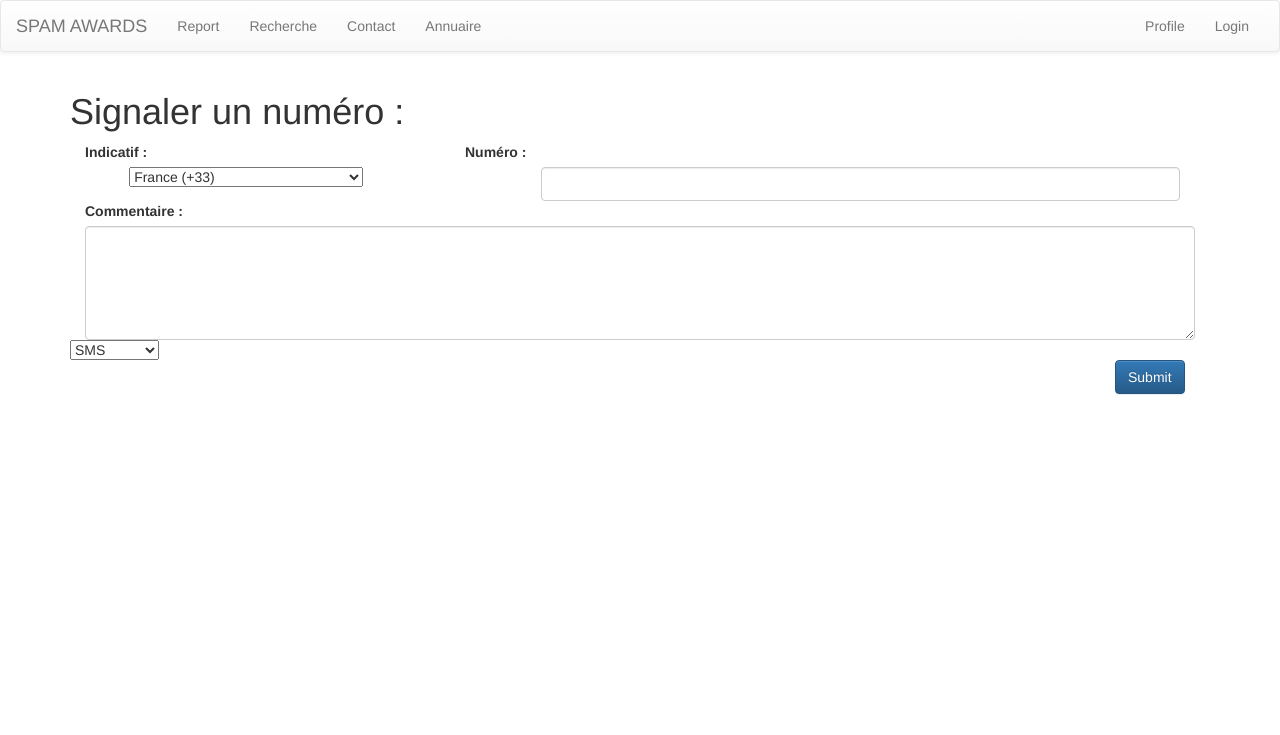
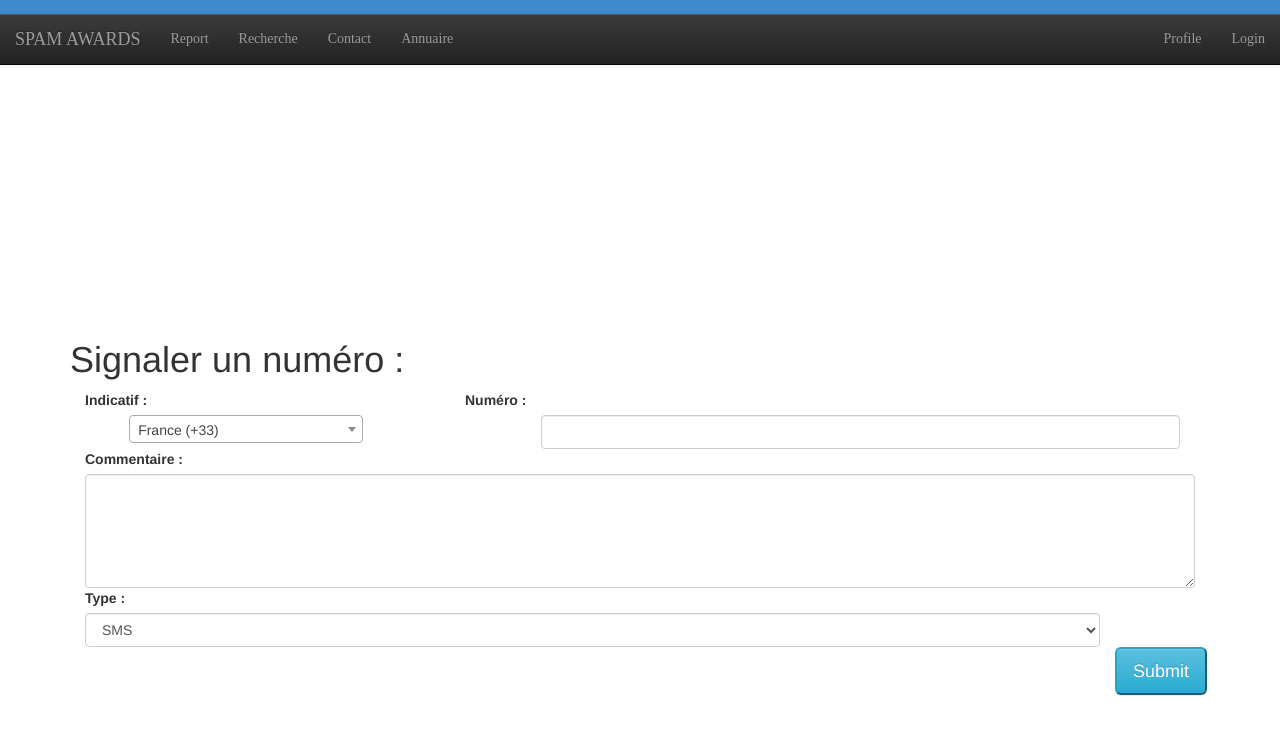
Before and after one commit to MUCHZER/SpamReporter, a PHP site: page /report in a window 1280 px wide. Shown: the top 735 px of the page. Run offline with PHP 8.4, Linux system fonts and the light colour scheme; some libraries are stand-ins or nearby versions; some web fonts are replaced.

Commit message:
Init dev3 branch & add front debug
Signed-off-by: FarisOlivier <olivier.l@codeur.online>

```diff
--- a/view/box.twig
+++ b/view/box.twig
@@ -1,6 +1,5 @@
 
 {% for item in results %}
-
 
 <div class="col-xs-12 col-sm-6 col-md-3">
 	<div class="panel panel-primary ">
@@ -14,7 +13,7 @@
 			</ul>
 
 			<h4>Nature: </h4>
-				<p>{{ item.resume }}</p>
+				<p class="panel-text">{{ item.resume }}</p>
 
 				<span class="text-right"><a href="report/{{ item.prim_key }}/fiche.html">En savoir plus</a></span>
 		</div>
--- a/view/css/style.css
+++ b/view/css/style.css
@@ -1,11 +1,93 @@
-.centered{
-margin:auto 0;
+
+@font-face {
+    font-family: 'champagne__limousinesBdIt';
+    src: url('../fonts/champagne__limousines_bold_italic-webfont.woff2') format('woff2'),
+         url('../fonts/champagne__limousines_bold_italic-webfont.woff') format('woff');
+    font-weight: normal;
+    font-style: normal;
 
 }
+
+@font-face {
+    font-family: 'champagne__limousinesbold';
+    src: url('../fonts/champagne__limousines_bold-webfont.woff2') format('woff2'),
+         url('../fonts/champagne__limousines_bold-webfont.woff') format('woff');
+    font-weight: normal;
+    font-style: normal;
+
+}
+
+@font-face {
+    font-family: 'champagne__limousinesitalic';
+    src: url('../fonts/champagne__limousines_italic-webfont.woff2') format('woff2'),
+         url('../fonts/champagne__limousines_italic-webfont.woff') format('woff');
+    font-weight: normal;
+    font-style: normal;
+
+}
+
+
+
+
+@font-face {
+    font-family: 'champagne__limousinesregular';
+    src: url('../fonts/champagne__limousines-webfont.woff2') format('woff2'),
+         url('../fonts/champagne__limousines-webfont.woff') format('woff');
+    font-weight: normal;
+    font-style: normal;
+
+}
+
+h2{
+font-family: 'champagne__limousinesregular';
+
+}
+
+
+.navbar{
+    border-top: 1em solid #3e8acc;
+    font-family: 'champagne__limousinesbold';
+}
+.section2 .container-fluid{
+    padding-left: 8%;
+    padding-right: 8%;
+
+}
+
 .list-inline{
     font-size: 0.8em;
 
 }
 .panel-body{
+    min-height:12em;
+    max-height:12em;
     padding: 1px 15px ;
+    overflow:visible;
 }
+.panel-text{
+    max-height: 4em;
+    min-height: 4em;
+    overflow: hidden;
+}
+.section1{
+    background-color: #cccccc;
+    min-height: 100vh;
+
+
+}
+.section1 button{
+height: 3.5em;
+
+}
+.section2{
+    min-height: 100vh;
+}
+.section2 h2 {
+padding:2em 0;
+}
+
+
+.centered{
+padding-top: 40vh;
+
+}
--- a/view/foot.twig
+++ b/view/foot.twig
@@ -1,6 +1,5 @@
 </body>
-
-<script src="https://ajax.googleapis.com/ajax/libs/jquery/2.2.4/jquery.min.js"></script>
+<script src="https://ajax.googleapis.com/ajax/libs/jquery/3.1.0/jquery.min.js"></script>
 <script src="view/js/search.js"></script>
 <script src="view/dist/js/select2.min.js"></script>
 <script src="https://maxcdn.bootstrapcdn.com/bootstrap/3.3.7/js/bootstrap.min.js" integrity="sha384-Tc5IQib027qvyjSMfHjOMaLkfuWVxZxUPnCJA7l2mCWNIpG9mGCD8wGNIcPD7Txa" crossorigin="anonymous"></script>
@@ -8,6 +7,7 @@
     $(document).ready(function()
     {
         $(".js-example-basic-single").select2();
+
     });
 </script>
 </html>
--- a/view/head.twig
+++ b/view/head.twig
@@ -6,7 +6,9 @@
     <title>SpamRepoter</title>
     <link rel="stylesheet" href="https://maxcdn.bootstrapcdn.com/bootstrap/3.3.7/css/bootstrap.min.css" integrity="sha384-BVYiiSIFeK1dGmJRAkycuHAHRg32OmUcww7on3RYdg4Va+PmSTsz/K68vbdEjh4u" crossorigin="anonymous">
     <link rel="stylesheet" href="https://maxcdn.bootstrapcdn.com/bootstrap/3.3.7/css/bootstrap-theme.min.css" integrity="sha384-rHyoN1iRsVXV4nD0JutlnGaslCJuC7uwjduW9SVrLvRYooPp2bWYgmgJQIXwl/Sp" crossorigin="anonymous">
+    <link rel="stylesheet" href="view/dist/css/select2.min.css">
     <link rel="stylesheet" href="view/css/style.css" type="text/css">
+
 </head>
 
 <body>
--- a/view/indicatifs.html
+++ b/view/indicatifs.html
@@ -1,5 +1,6 @@
- <select class=" js-example-basic-single " name="country">
-          <option data-countryCode="FR" value="33" selected>France (+33)</option>
+
+ <select class="js-example-basic-single" name="country" >
+          <option data-countryCode="FR" value="33">France (+33)</option>
           <option data-countryCode="GB" value="44">UK (+44)</option>
           <option data-countryCode="US" value="1">USA (+1)</option>
       	<optgroup label="Other countries">
@@ -65,7 +66,6 @@
       		<option data-countryCode="FO" value="298">Faroe Islands (+298)</option>
       		<option data-countryCode="FJ" value="679">Fiji (+679)</option>
       		<option data-countryCode="FI" value="358">Finland (+358)</option>
-      		<!-- <option data-countryCode="FR" value="33">France (+33)</option> -->
       		<option data-countryCode="GF" value="594">French Guiana (+594)</option>
       		<option data-countryCode="PF" value="689">French Polynesia (+689)</option>
       		<option data-countryCode="GA" value="241">Gabon (+241)</option>
@@ -200,11 +200,9 @@
       		<option data-countryCode="TC" value="1649">Turks &amp; Caicos Islands (+1649)</option>
       		<option data-countryCode="TV" value="688">Tuvalu (+688)</option>
       		<option data-countryCode="UG" value="256">Uganda (+256)</option>
-      		<!-- <option data-countryCode="GB" value="44">UK (+44)</option> -->
       		<option data-countryCode="UA" value="380">Ukraine (+380)</option>
       		<option data-countryCode="AE" value="971">United Arab Emirates (+971)</option>
       		<option data-countryCode="UY" value="598">Uruguay (+598)</option>
-      		<!-- <option data-countryCode="US" value="1">USA (+1)</option> -->
       		<option data-countryCode="UZ" value="7">Uzbekistan (+7)</option>
       		<option data-countryCode="VU" value="678">Vanuatu (+678)</option>
       		<option data-countryCode="VA" value="379">Vatican City (+379)</option>
--- a/view/navbar.twig
+++ b/view/navbar.twig
@@ -1,8 +1,8 @@
 
-  <nav class="navbar navbar-default" >
+  <nav class="navbar navbar-default navbar-fixed-top navbar-inverse" >
     <div class="container-fluid">
        <div class="navbar-header">
-          <a class="navbar-brand" href="/spamreportv2/">SPAM AWARDS</a>
+          <a class="navbar-brand" href="http://olivierl.student.codeur.online/spamReporter/">SPAM AWARDS</a>
           <a class="navbar-toggle" data-toggle="collapse" data-target=".navbar-collapse">
             <span class="icon-bar"></span>
             <span class="icon-bar"></span>
--- a/view/reportForm.twig
+++ b/view/reportForm.twig
@@ -1,6 +1,6 @@
 {% include 'head.twig'  %}
 {% include 'navbar.twig'  %}
-<div class="container">
+<div class="container centered">
 
 <h1> Signaler un numéro :</h1>
 
@@ -22,15 +22,16 @@
 			<label for="resume">Commentaire :</label>
 			<textarea name="resume" class="form-control " rows="5" id="comment"></textarea>
 		</div>
-
-		<select name="type">
+		<div class= col-xs-11 col-xs-ofset-1>
+		<label for="type">Type :</label>
+		<select class=" form-control" name="type">
 			<option value="0">SMS</option>
 			<option value="1">Téléphone</option>
 			<option value="2">Les deux</option>
 		</select>
-
+		</div>
 		<input type="text" name="author" hidden value="1">
-		<input type="submit" class="btn btn-primary col-md-offset-11">
+		<input type="submit" class="btn-info btn-lg col-md-offset-11">
 	</form>
 
 </div>
@@ -40,4 +41,4 @@
 * styles à donner aux labels
 * action à intégrer savoir ou envoyer le report
  -->
-{% include 'head.twig'  %}
+{% include 'foot.twig'  %}
--- a/view/search.twig
+++ b/view/search.twig
@@ -2,12 +2,12 @@
 <div class="container-fluid centered">
 <form action="search/" method="post" >
    <div class="form-group">
-     <div class="col-md-2 col-md-offset-1" >
+     <div class="col-xs-12 col-md-2 col-md-offset-1" >
          {% include 'indicatifs.html' %}
 
        </div>
 
-        <div class="col-md-7 col-md-offset-1 ">
+        <div class="col-xs-12 col-md-8">
 
             <input type="text" class="form-control" name="search" id="search" placeholder="Rechercher un numéro">
         <br>
@@ -16,6 +16,6 @@
 
 
    </div>
-   <button type="submit" class="btn btn-info btn-lg col-md-2 col-md-offset-4">Rechercher</button>
+   <button type="submit" class="btn btn-info btn-lg col-xs-12 col-sm-4 col-sm-offset-4 col-md-2 col-md-offset-5">Rechercher</button>
 </form>
 </div>
```
Also changed, not shown: view/index.twig (+13 -3 lines).
